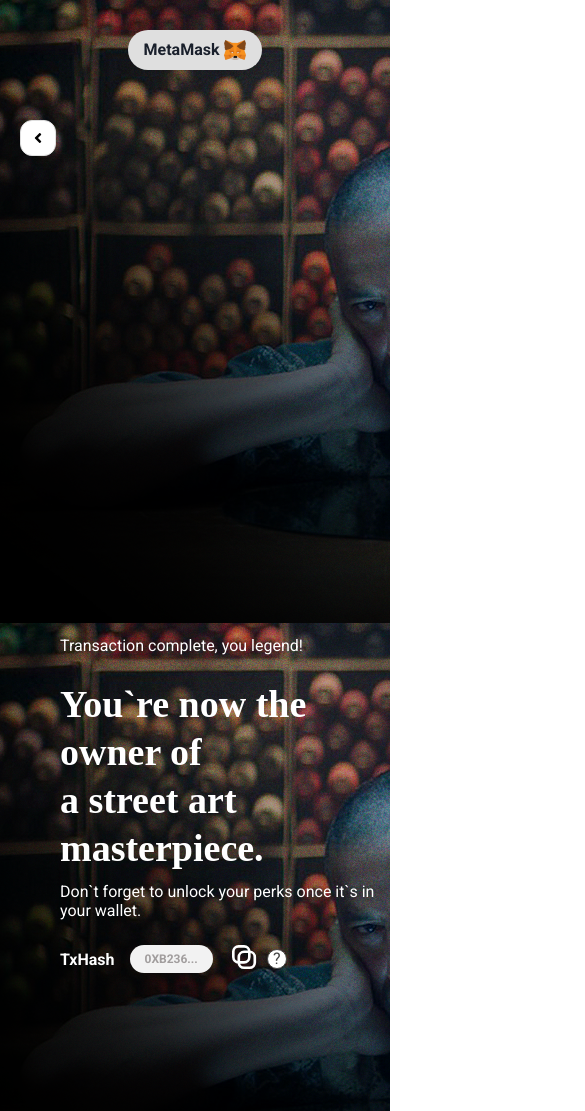
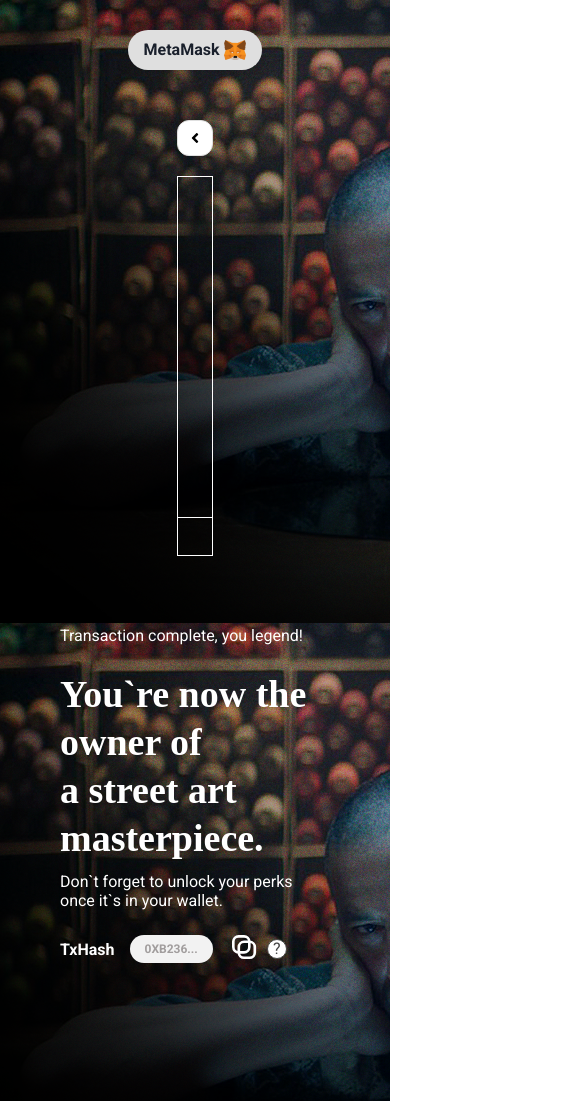
Before and after one commit to goblockchain/gotokens-wallet, a Next.js app: page /nftpurchased in a window 390 px wide. Shown: the top 1111 px of the page, 585 px wide, since content can reach past the window. Built offline with nearby package versions, Linux system fonts and the light colour scheme.

Commit message:
fixed responsive mode for phone

```diff
--- a/src/pages/nftpurchased/index.tsx
+++ b/src/pages/nftpurchased/index.tsx
@@ -22,24 +22,35 @@ import { Copy } from '../../styles/CustomIcons'
 export default function nftpurchased() {
 const router = useRouter()
   return (
-    <Box width="100%" height="100%" bgImage={`url(${bg.src})`}>
+    <Box width="100%" height="100%" bgImage={`url(${bg.src})`} >
       <Nav/>
-      <Flex flexWrap="wrap" maxW="1367px">
+      <Flex
+        flexWrap="wrap"
+        maxW="1367px"
+        justifyContent="space-around"
+        mb={{ base: '138px', md: '1px', xl: '1px' }}
+      >
         <Box>
           <Center
             w="36px"
             h="36px"
             p="0 10px"
             border="1px solid #DFDFDF"
-            ml="20px"
             borderRadius="12px"
             bg="#FFFFFF"
-            onClick={() => router.push('/')}
+            onClick={async () => router.push('/')}
             cursor="pointer"
+            ml={{ base: '10px', md: '15px', xl: '20px' }}
+            _hover={{
+              transform: 'translateY(-4px)'
+            }}
           >
             <FaAngleLeft color='#000000'/>
           </Center>
-          <Box ml="600px">
+          <Box
+            mt="20px"
+            ml={{ base: '10px', md: '300px', xl: '600px' }}
+          >
             <Flex height="380px">
               <Box
                 border="1px"
@@ -58,9 +69,11 @@ const router = useRouter()
             </Flex>
           </Box>
         </Box>
-        <Box minW="450px" p="0 60px" flex="1" >
+        <Box
+          p="0 60px"
+          flex="1"
+        >
           <Text
-            mt="100px"
             mb="25px"
             color="#FFFFFF"
             fontFamily= "Roboto"
@@ -68,6 +81,7 @@ const router = useRouter()
             fontSize= "16px"
             lineHeight= "19px"
             fontWeight="thin"
+            mt={{ base: '70px', md: '85px', xl: '100px' }}
           >
             Transaction complete, you legend!
           </Text>
@@ -130,10 +144,6 @@ const router = useRouter()
           </Flex>
         </Box>
       </Flex>
-      <Box
-        h="138px"
-      >
-      </Box>
     </Box>
   )
 }
```
